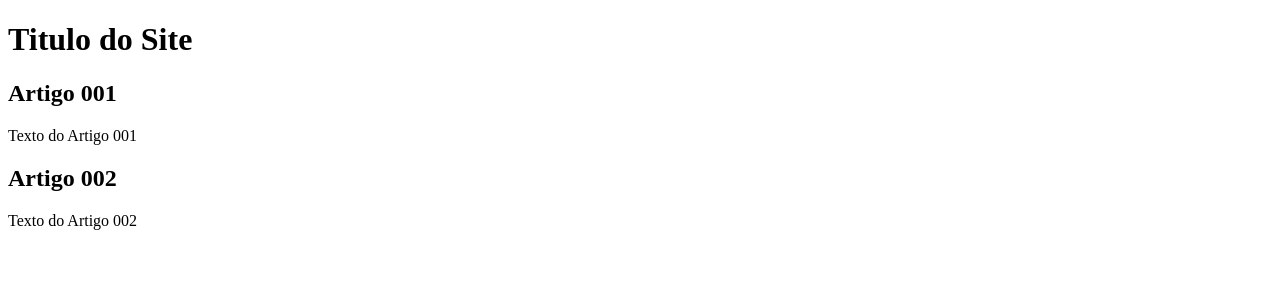
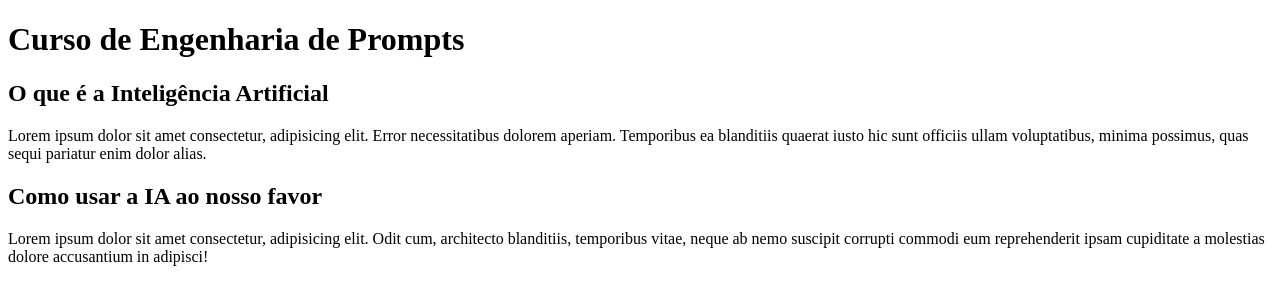
Before and after one commit to vicentegabriells/projeto-site, a plain HTML site: page index.html in a window 1280 px wide. Drawn offline with Linux system fonts and the light colour scheme.

Commit message:
Update index.html

```diff
--- a/index.html
+++ b/index.html
@@ -8,15 +8,15 @@
 <body>
     <main>
         <header>
-            <h1>Titulo do Site</h1>
+            <h1>Curso de Engenharia de Prompts</h1>
         </header>
         <article>
-            <h2>Artigo 001</h2>
-            <p>Texto do Artigo 001</p>
+            <h2>O que é a Inteligência Artificial</h2>
+            <p>Lorem ipsum dolor sit amet consectetur, adipisicing elit. Error necessitatibus dolorem aperiam. Temporibus ea blanditiis quaerat iusto hic sunt officiis ullam voluptatibus, minima possimus, quas sequi pariatur enim dolor alias.</p>
         </article>
         <article>
-            <h2>Artigo 002</h2>
-            <p>Texto do Artigo 002</p>
+            <h2>Como usar a IA ao nosso favor</h2>
+            <p>Lorem ipsum dolor sit amet consectetur, adipisicing elit. Odit cum, architecto blanditiis, temporibus vitae, neque ab nemo suscipit corrupti commodi eum reprehenderit ipsam cupiditate a molestias dolore accusantium in adipisci!</p>
         </article>
     </main>
 </body>
```
